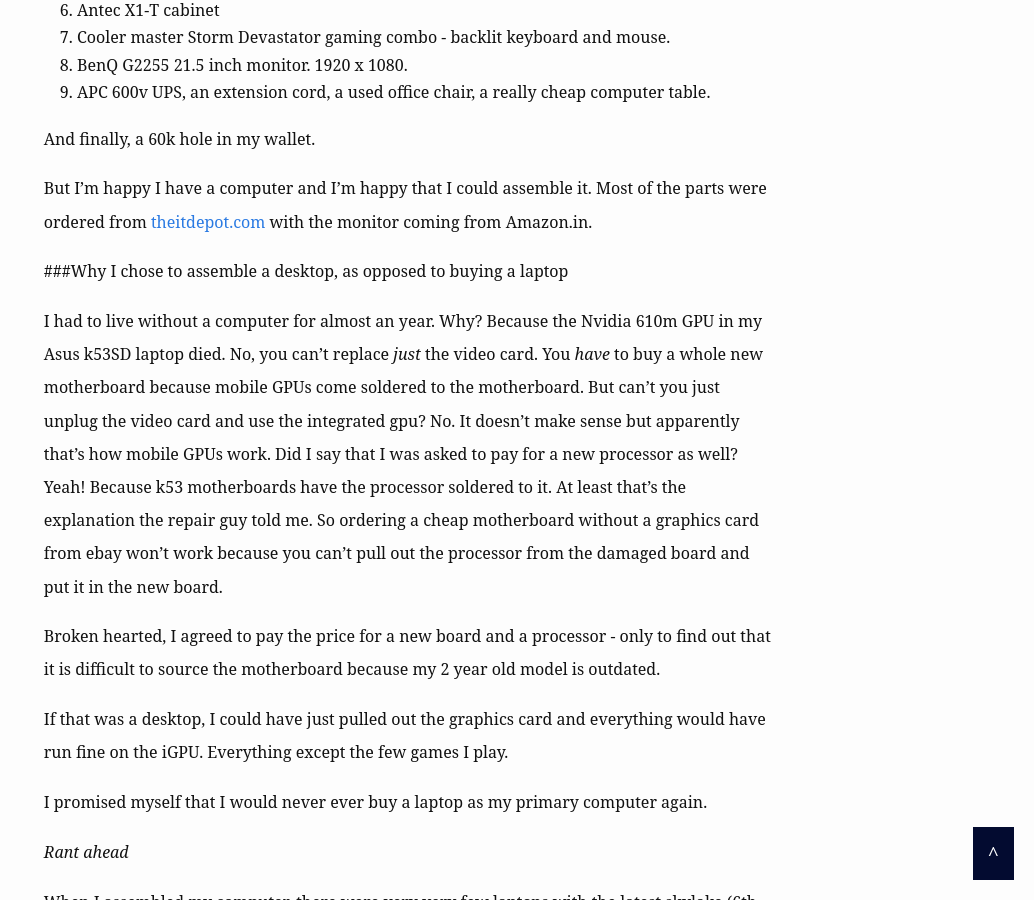
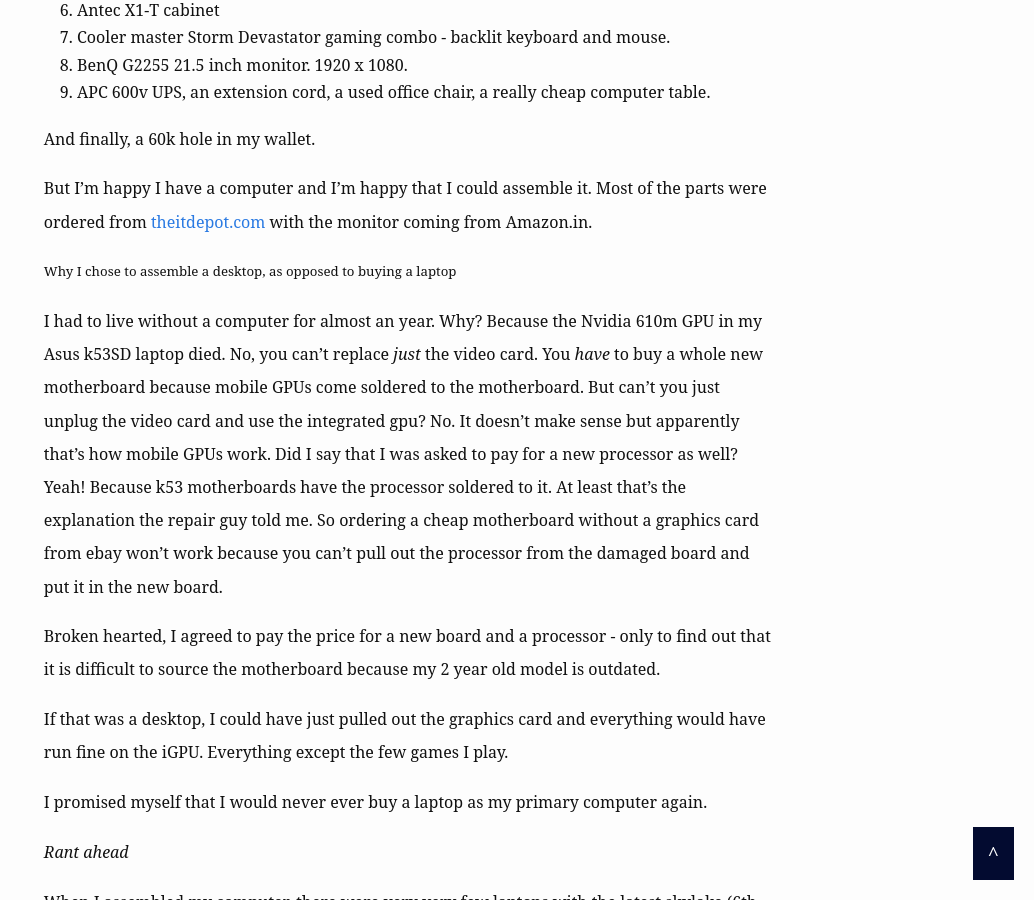
Before and after one commit to kevinmartinjos/lonesword.github.io, a Jekyll site: the page built from _posts/2016-03-14-custom-pc.md, in a window 1280 px wide and 900 px high, scrolled down 1270 px. Shown: the whole window, without its empty margins (246-1280 px from the left). Built offline with Jekyll 4.4.1, drawn with Linux system fonts in a browser that asks for light colours.

Commit message:
Fixed a title

```diff
--- a/_posts/2016-03-14-custom-pc.md
+++ b/_posts/2016-03-14-custom-pc.md
@@ -32,7 +32,7 @@
 
 But I'm happy I have a computer and I'm happy that I could assemble it. Most of the parts were ordered from [theitdepot.com](theitdepot.com) with the monitor coming from Amazon.in.
 
-###Why I chose to assemble a desktop, as opposed to buying a laptop
+##### Why I chose to assemble a desktop, as opposed to buying a laptop
 
  I had to live without a computer for almost an year. Why? Because the Nvidia 610m GPU in my Asus k53SD laptop died. No, you can't replace *just* the video card. You *have* to buy a whole new motherboard because mobile GPUs come soldered to the motherboard. But can't you just unplug the video card and use the integrated gpu? No. It doesn't make sense but apparently that's how mobile GPUs work. Did I say that I was asked to pay for a new processor as well? Yeah! Because k53 motherboards have the processor soldered to it. At least that's the explanation the repair guy told me. So ordering a cheap motherboard without a graphics card from ebay won't work because you can't pull out the processor from the damaged board and put it in the new board.
 
```
